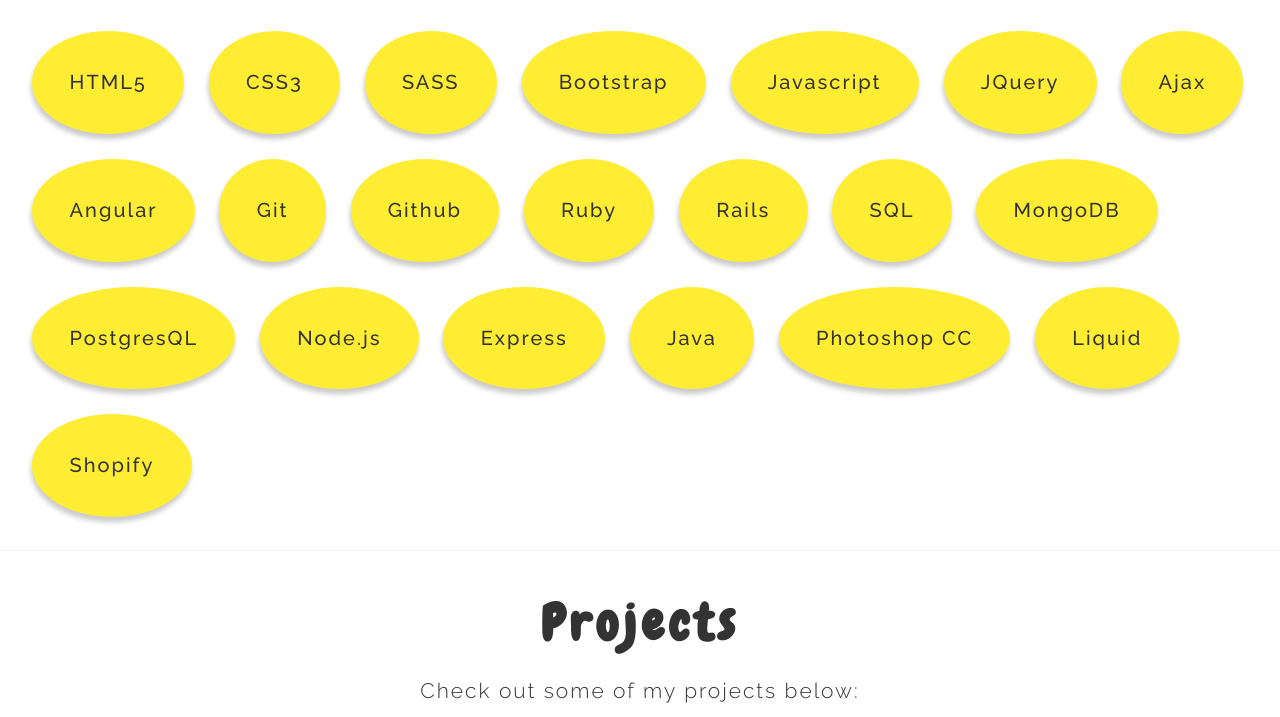
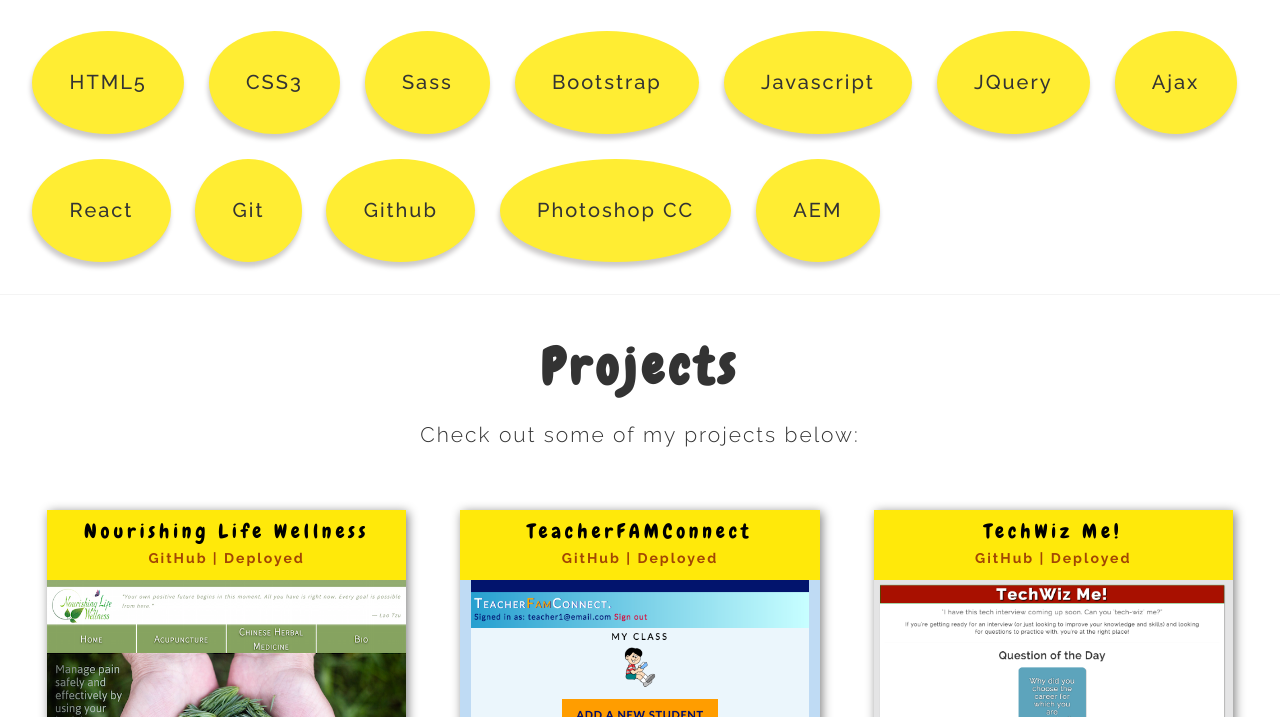
Before and after one commit to Ly900/About-Me, a plain HTML site: page index.html in a window 1280 px wide. Shown: the part 712-1429 px from the top of the page. Drawn offline with nearby package versions, Linux system fonts and the light colour scheme; files that its build step writes are made by us from their sources.

Commit message:
Move script to footer

```diff
--- a/index.html
+++ b/index.html
@@ -16,9 +16,6 @@
 
   <!-- link CSS stylesheet -->
   <link href="assets/css/main.css" rel="stylesheet" type="text/css" />
-
-  <!-- link my script -->
-  <script src="script.js"></script>
 
   <title>Ly Nguyen</title>
 </head>
@@ -408,7 +405,8 @@
       Copyright &copy; 2017 | Ly Nguyen | All Rights Reserved
       <!-- </p> -->
     </footer>
-
+    <!-- link my script -->
+    <script src="script.js"></script>
   </body>
 </div>
 <!-- Ends div class container fluid -->
--- a/script.js
+++ b/script.js
@@ -34,25 +34,16 @@
       [
       "HTML5",
       "CSS3",
-      "SASS",
+      "Sass",
       "Bootstrap",
       "Javascript",
       "JQuery",
       "Ajax",
-      "Angular",
+      "React",
       "Git",
       "Github",
-      "Ruby",
-      "Rails",
-      "SQL",
-      "MongoDB",
-      "PostgresQL",
-      "Node.js",
-      "Express",
-      "Java",
       "Photoshop CC",
-      "Liquid",
-      "Shopify"
+      "AEM"
       ],
       makeBubbles: function() {
         for (var i = 0; i < makeSkillBubbles.skills.length; i++) {
```
